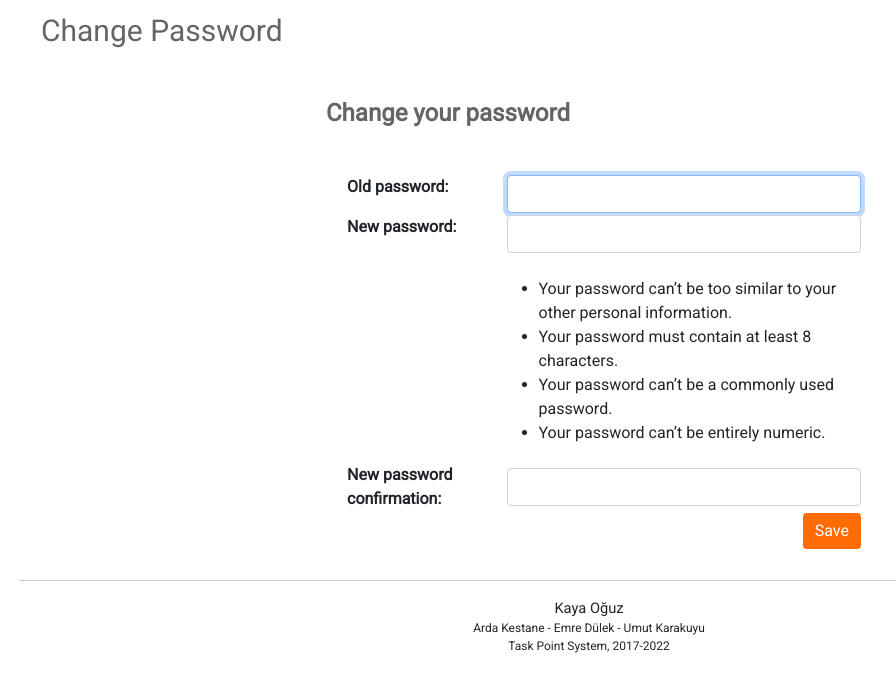
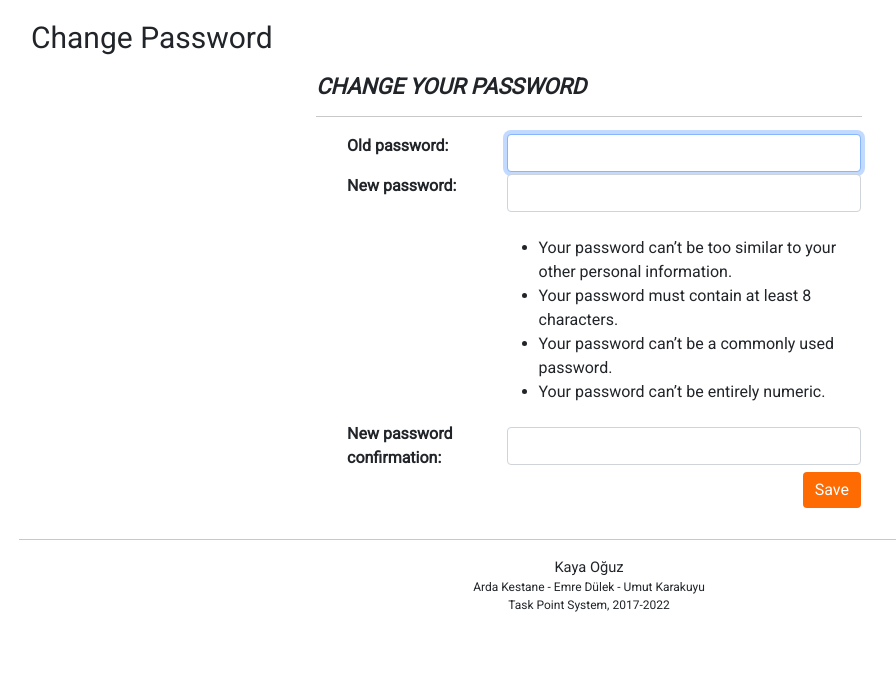
Before and after one commit to koguz/TPS, a Django app: page /accounts/profile/my-details in a window 1280 px wide. Shown: the part 74-766 px from the top of the page, without its empty margins (51-947 px from the left). Run offline with Django 3.2, Linux system fonts and the light colour scheme; the visitor is signed in with stand-in values (Sample User, id 1); data that the repository does not hold is empty; some libraries are stand-ins or nearby versions.

Commit message:
lecturer view desing and color fix

```diff
--- a/tps/tasks/templates/tasks/profile_lecturer.html
+++ b/tps/tasks/templates/tasks/profile_lecturer.html
@@ -9,41 +9,33 @@
   th {
     vertical-align: top;
   }
-  .text {
-    width: 250px;
-    height: 22px;
-    font-style: normal;
-    font-weight: 600;
-    font-size: 24px;
-    line-height: 22px;
-    text-align: start;
-    margin-bottom: 50px;
-    margin-left: 10px;
-    color: #656565;
-  }
 </style>
-<h3 class="text">Change your password</h3>
+<h3 style="font-weight: 600; font-size: 22px; font-style: italic">
+  CHANGE YOUR PASSWORD
+</h3>
+<hr />
 <div style="margin-left: 30px">
   <form action="{% url 'change_password' %}" method="post">
     {% csrf_token %}
     <table>
       {{ form }}
-      <tr
-        ><td>&nbsp;</td
-        ><td
-          ><button
+      <tr>
+        <td>&nbsp;</td>
+        <td>
+          <button
             class="btn btn-primary"
             style="float: right; background-color: #fe6b02; border-width: 0px"
             type="submit"
-            >Save</button
-          ></td
-        ></tr
-      >
+          >
+            Save
+          </button>
+        </td>
+      </tr>
     </table>
   </form>
 </div>
 <script defer>
-    document.getElementById('password').className = 'selected'
+  document.getElementById("password").className = "selected";
 </script>
 
 {% endblock %}
```
Also changed, not shown: tps/tasks/templates/tasks/lecturer_course_view.html (+11 -1 lines), tps/tasks/templates/tasks/lecturer_team_view.html (+11 -1 lines).
